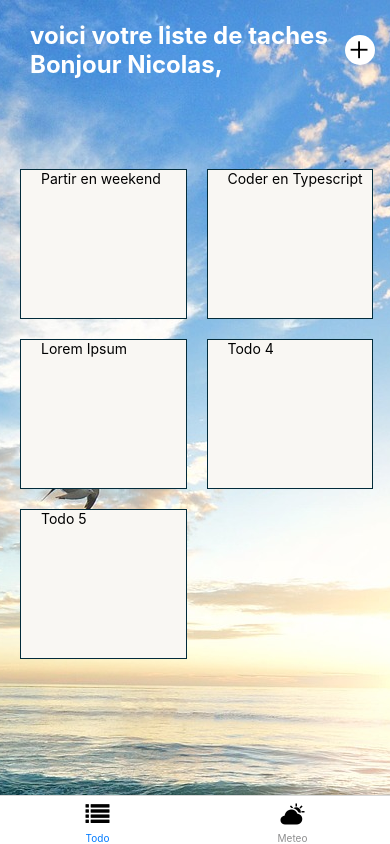
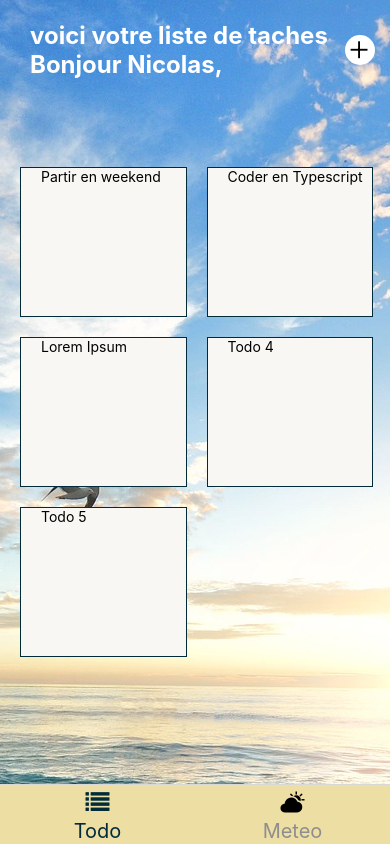
Before and after one commit to nicolasdet/todolist, a React Native app: screen /Home in a window 390 px wide. Built offline with nearby package versions, Linux system fonts and the light colour scheme.

Commit message:
Update -  TabBar style

```diff
--- a/components/navigation/RootNavigation.tsx
+++ b/components/navigation/RootNavigation.tsx
@@ -10,6 +10,8 @@ import MeteoHome from '../../screens/MeteoHome';
 // Icons
 import { FontAwesome } from '@expo/vector-icons';
 import { Ionicons } from '@expo/vector-icons';
+
+import Color from '../../utils/colors';
 
 const RootNavigation = createBottomTabNavigator();
 const TodoStack = createNativeStackNavigator<RootStackParamList>();
@@ -41,12 +43,22 @@ const MeteoNavigator = (): React.JSX.Element => {
 
 const RootNavigator = (): React.JSX.Element => {
   return (
-    <RootNavigation.Navigator screenOptions={{ headerShown: false }}>
+    <RootNavigation.Navigator screenOptions={{
+		headerShown: false,
+		tabBarStyle: { height: 60 },
+		tabBarActiveBackgroundColor: Color.material,
+		tabBarInactiveBackgroundColor: Color.material,
+		tabBarLabelStyle: {
+			fontSize: 20,
+			paddingBottom: 1
+		},
+		tabBarActiveTintColor: Color.darkBlue,
+ }}>
       <RootNavigation.Screen
         name="Todo"
         component={TodoNavigator}
         options={{
-          tabBarIcon: () => <FontAwesome name="list" size={24} color="black" />,
+          tabBarIcon: () => <FontAwesome name="list" size={24} color={Color.darkBlue} />,
         }}
       />
       <RootNavigation.Screen
```
